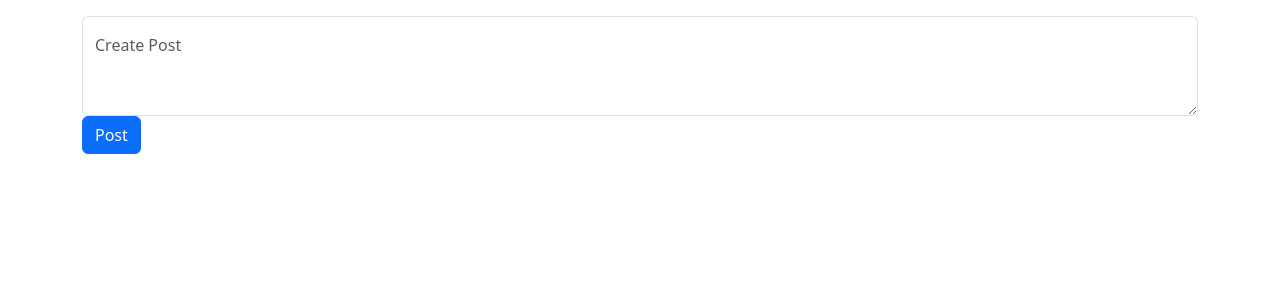
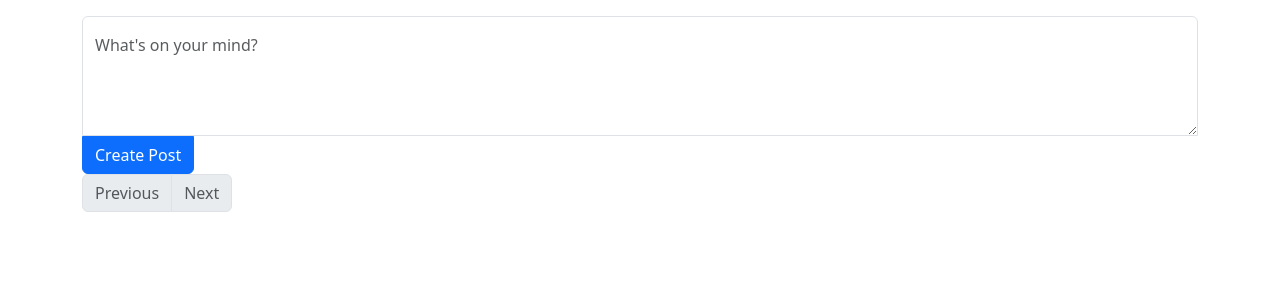
Before and after one commit to srky420/cs50w-project4, a Django app: page / in a window 1280 px wide. Shown: the part 56-356 px from the top of the page. Run offline with Django 3.2, Linux system fonts and the light colour scheme.

Commit message:
Create frontend logic and pagination

```diff
--- a/network/models.py
+++ b/network/models.py
@@ -25,7 +25,7 @@
 """
 class Post(models.Model):
     content = models.CharField(max_length=1200, null=False, blank=False)
-    posted_on = models.DateTimeField(default=datetime.datetime.now())
+    posted_on = models.DateTimeField(auto_now_add=True)
     posted_by = models.ForeignKey(User, on_delete=models.CASCADE, related_name="posts")
     likes = models.ManyToManyField(User, blank=True, related_name="liked_posts")
 
@@ -81,7 +81,7 @@
     text = models.CharField(max_length=500)
     owner = models.ForeignKey(User, on_delete=models.CASCADE, related_name="comments")
     post = models.ForeignKey(Post, on_delete=models.CASCADE, related_name="comments")
-    created_on = models.DateTimeField(default=datetime.datetime.now())
+    created_on = models.DateTimeField(auto_now_add=True)
 
     def __str__(self):
         return f"{self.owner} commented on {self.post}"
--- a/network/static/network/create-post.js
+++ b/network/static/network/create-post.js
@@ -1,8 +1,11 @@
-function create_post(content) {
+function create_post() {
 
     // Get csrf token from cookie
     const csrf_token = Cookies.get('csrftoken');
     console.log(csrf_token);
+
+    // Get input data
+    const content = document.querySelector('#post-content').value;
 
     // Send post request to server with csrf token
     fetch('/create-post', {
@@ -14,6 +17,10 @@
         })
     })
     .then(res => res.json())
-    .then(msg => console.log(msg))
+    .then(msg => {
+        console.log(msg);
+        document.querySelector('#post-content').value = '';
+        load_posts('all');
+    })
     .catch(error => console.log(error));
 }
--- a/network/static/network/load-posts.js
+++ b/network/static/network/load-posts.js
@@ -1,17 +1,40 @@
 function load_posts(filter, page_num) {
+
     fetch(`/posts/${filter}?page=${page_num}`)
     .then(res => res.json())
-    .then(posts => {
-        console.log(posts)
+    .then(data => {
+        console.log(data)
+
+        posts = data.posts;
+
+        document.querySelector('#posts').innerHTML = `<h2 class="my-3">${filter} posts</h2>`;
+        // For each post
         posts.forEach(post => {
-            let div = document.createElement('div');
-            div.innerHTML = `${post.posted_by.username}<br>${post.content}`;
-            document.querySelector('#posts').append(div);
+            let html = `<div class="card my-3 w-100">
+                            <div class="card-body">
+                            <h5 class="card-title"><a href="#">${post.posted_by.username}</a></h5>
+                            <small class="card-subtitle mb-2 text-body-secondary">${post.posted_on}</small>
+                            <p class="card-text my-3">${post.content}</p>
+                            <a href="#" class="card-link">Like</a>
+                            <a href="#" class="card-link">Comment</a>
+                            </div>
+                        </div>`;
+            document.querySelector('#posts').innerHTML += html;
         })
-        return true;
+
+
+
+        if (data.next) {
+            document.querySelector('#next-page-btn').classList.toggle('disabled');
+        }
+
+        if (data.previous) {
+            document.querySelector('#prev-page-btn').classList.toggle('disabled');
+        }
+
     })
     .catch(error => {
         console.log(error)
-        return false;
+
     })
 }
--- a/network/static/network/main.js
+++ b/network/static/network/main.js
@@ -1,6 +1,7 @@
 document.addEventListener('DOMContentLoaded', () => {
     document.querySelector('#allposts-btn').addEventListener('click', () => load_posts('all'));
-    document.querySelector('#followings-btn').addEventListener('click', () => load_posts('followings'));
+    document.querySelector('#following-btn').addEventListener('click', () => load_posts('followings'));
+    document.querySelector('#create-post-btn').addEventListener('click', () => create_post());
 
     load_posts("all", 1);
 });
--- a/network/static/network/styles.css
+++ b/network/static/network/styles.css
@@ -1,7 +1,3 @@
-.nav-item:hover {
-
-}
-
 .nav-item .active {
     border-bottom: 1px solid black;
 }
--- a/network/templates/network/index.html
+++ b/network/templates/network/index.html
@@ -6,13 +6,17 @@
 
     <div id="posts-view">
         <form>
-            <div class="form-floating position-relative">
-                <textarea class="form-control" placeholder="Leave a comment here" id="floatingTextarea2" style="height: 100px"></textarea>
-                <label for="floatingTextarea2" class="text-muted">Create Post</label>
-                <input class="btn btn-primary position-absolute" type="submit" value="Post">
+            <div class="form-floating">
+                <textarea class="form-control rounded-bottom-0" placeholder="Leave a comment here" id="post-content" style="height: 120px;"></textarea>
+                <label for="post-content" class="text-muted">What's on your mind?</label>
+                <input class="btn btn-primary rounded-top-0" type="submit" value="Create Post" id="create-post-btn">
             </div>
         </form>
         <div id="posts"></div>
+        <ul class="pagination">
+            <li class="page-item"><a href="#" id="prev-page-btn" class="page-link disabled">Previous</a></li>
+            <li class="page-item"><a href="#" id="next-page-btn" class="page-link disabled">Next</a></li>
+        </ul>
     </div>
     <div id="edit"></div>
     <div id="profile"></div>
--- a/network/templates/network/layout.html
+++ b/network/templates/network/layout.html
@@ -10,6 +10,7 @@
         <script src="{% static 'network/create-post.js' %}"></script>
         <script src="{% static 'network/load-posts.js' %}"></script>
         <script src="{% static 'network/load-profile.js' %}"></script>
+        <script src="{% static 'network/main.js' %}"></script>
         <script src="https://cdn.jsdelivr.net/npm/js-cookie@3.0.5/dist/js.cookie.min.js"></script>
     </head>
     <body>
@@ -25,11 +26,11 @@
                         </li>
                     {% endif %}
                     <li class="nav-item">
-                    <a class="nav-link" href="{% url 'index' %}" id="allposts-btn">All Posts</a>
+                    <a class="nav-link" href="#" id="allposts-btn">All Posts</a>
                     </li>
                     {% if user.is_authenticated %}
                         <li class="nav-item">
-                            <a class="nav-link" id="following-btn">Following</a>
+                            <a class="nav-link" href="#" id="following-btn">Following</a>
                         </li>
                         <li class="nav-item">
                             <a class="nav-link" href="{% url 'logout' %}">Log Out</a>
--- a/network/views.py
+++ b/network/views.py
@@ -70,7 +70,10 @@
     paginator = Paginator(posts, 10)
     posts = paginator.get_page(page_num)
 
-    return JsonResponse([post.serialize() for post in posts], safe=False, status=200)
+    return JsonResponse({"posts": [post.serialize() for post in posts],
+                         "next": posts.next_page_number() if posts.has_next() else None,
+                         "previous": posts.previous_page_number() if posts.has_previous() else None,
+                         }, safe=False, status=200)
 
 
 """
```
Also changed, not shown: db.sqlite3, network/migrations/0006_alter_comment_created_on_alter_post_posted_on.py (added).
